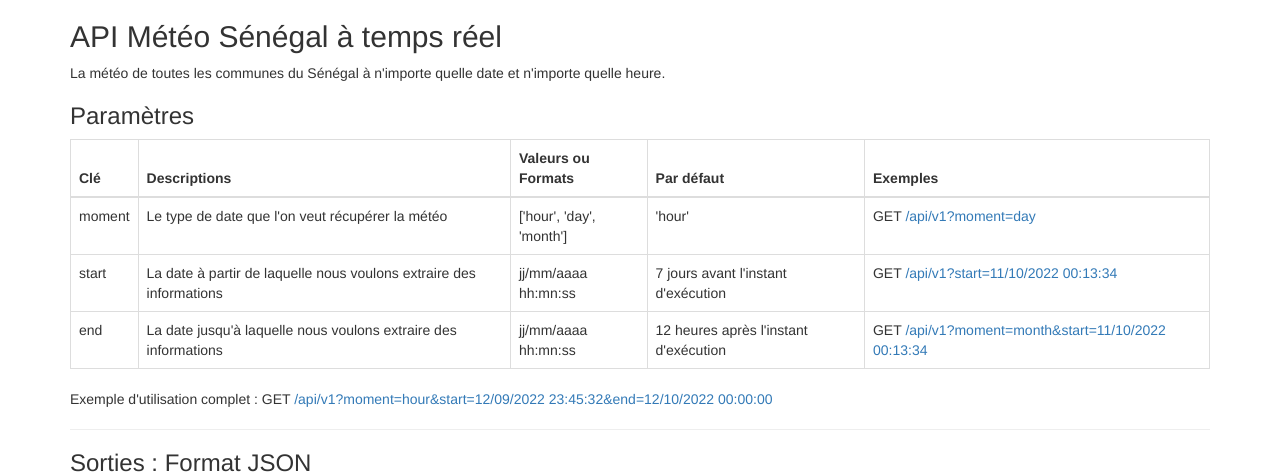
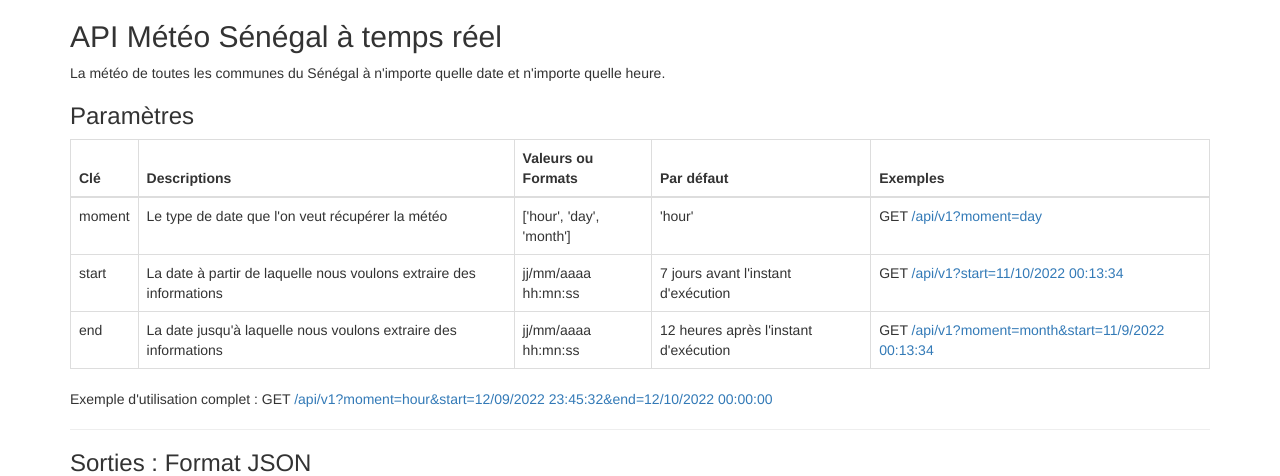
Before and after one commit to Alioune-Cisse/api-meteo-senegal, a Flask app: page / in a window 1280 px wide. Shown: the top 476 px of the page. Run offline with Flask 2, Linux system fonts and the light colour scheme; some libraries are stand-ins or nearby versions.

Commit message:
Update index.html

```diff
--- a/templates/index.html
+++ b/templates/index.html
@@ -45,7 +45,7 @@
         <td>La date jusqu'à laquelle nous voulons extraire des informations</td>
         <td>jj/mm/aaaa hh:mn:ss</td>
           <td>12 heures après l'instant d'exécution</td>
-          <td>GET <a href="/api/v1?moment=month&start=11/10/2022 00:13:34">/api/v1?moment=month&start=11/10/2022 00:13:34</a></td>
+          <td>GET <a href="/api/v1?moment=month&start=11/10/2022 00:13:34">/api/v1?moment=month&start=11/9/2022 00:13:34</a></td>
       </tr>
     </tbody>
   </table>
```
